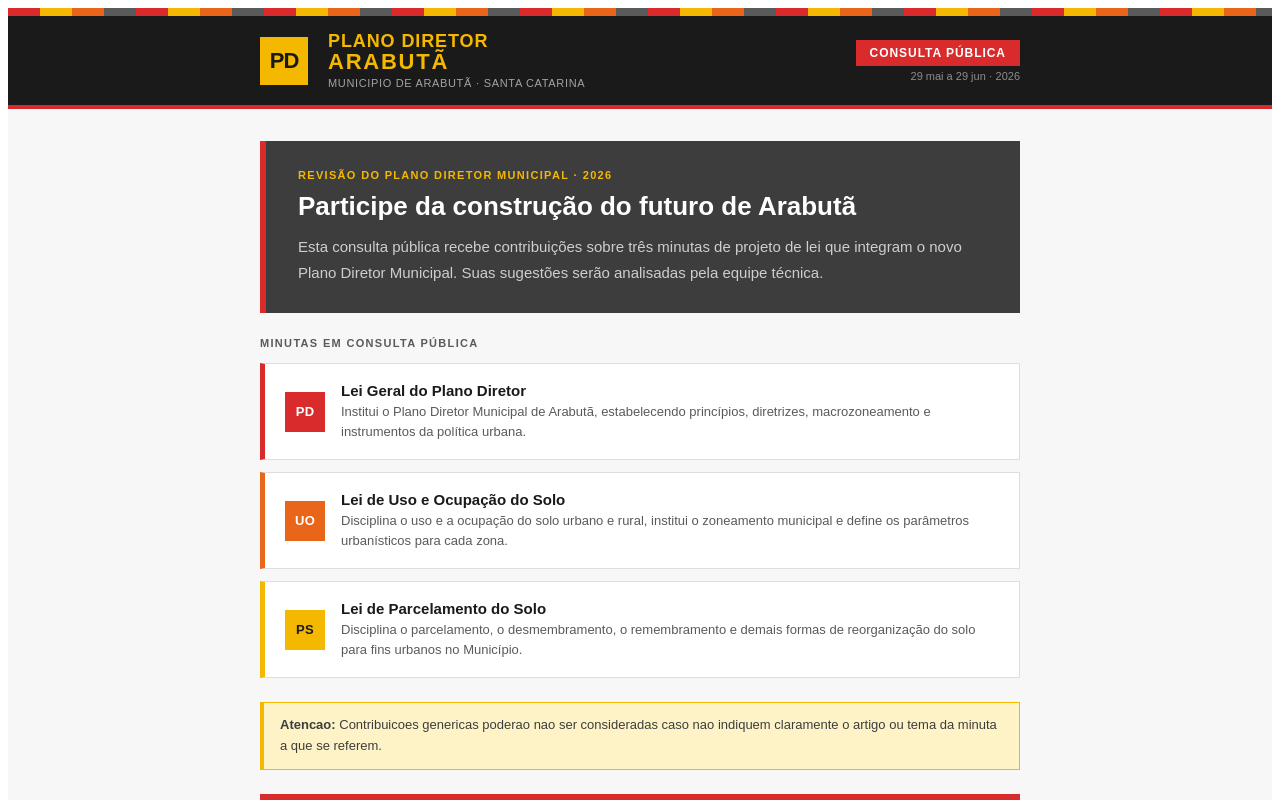
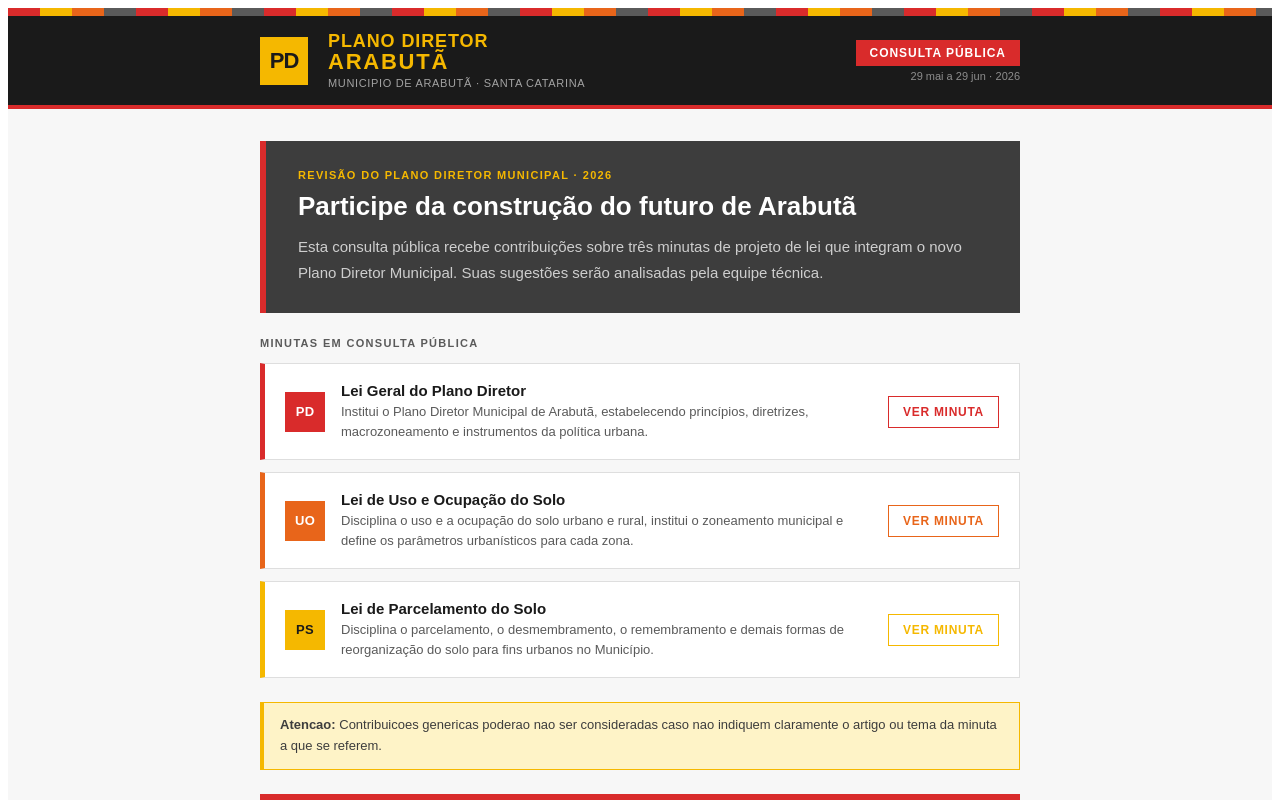
Before and after one commit to jaqueaandrade-kin/consulta-arabuta, a React (Vite) app: page / in a window 1280 px wide. Shown: the top 800 px of the page. Built offline with nearby package versions, Linux system fonts and the light colour scheme.

Commit message:
Update App.jsx

```diff
--- a/src/App.jsx
+++ b/src/App.jsx
@@ -68,6 +68,7 @@ const LEIS = [
     cor: C.vermelho,
     corEsc: C.vermelhoEsc,
     corClara: "#FDECEA",
+    link: "https://arabuta.nossoplanodiretor.com.br/documentos",
     temas: [
       "Princípios e objetivos do Plano Diretor",
       "Perímetro urbano e delimitação territorial",
@@ -99,6 +100,7 @@ const LEIS = [
     cor: C.laranja,
     corEsc: "#C04D0A",
     corClara: C.laranjaClaro,
+    link: "https://arabuta.nossoplanodiretor.com.br/documentos",
     temas: [
       "Zona Residencial (ZR)",
       "Zona de Comércio e Serviços (ZCS)",
@@ -130,6 +132,7 @@ const LEIS = [
     cor: C.amarelo,
     corEsc: "#C98F00",
     corClara: C.amareloClaro,
+    link: "https://arabuta.nossoplanodiretor.com.br/documentos",
     temas: [
       "Condições gerais para parcelamento e remembramento",
       "Dimensões mínimas e máximas de lotes",
@@ -403,10 +406,23 @@ export default function ConsultaPublica() {
                       fontWeight: "900", fontSize: 13, color: l.id === "parcelamento" ? C.preto : C.branco,
                       letterSpacing: "0.02em",
                     }}>{l.sigla}</div>
-                    <div>
+                    <div style={{ flex: 1 }}>
                       <div style={{ fontWeight: "bold", fontSize: 15, color: C.preto, marginBottom: 3 }}>{l.nome}</div>
                       <div style={{ color: C.cinzaMed, fontSize: 13, lineHeight: 1.5 }}>{l.descricao}</div>
                     </div>
+                    <a href={l.link} target="_blank" rel="noreferrer" style={{
+                      flexShrink: 0,
+                      background: C.branco,
+                      border: `1.5px solid ${l.cor}`,
+                      color: l.cor,
+                      padding: "8px 14px",
+                      fontSize: 12,
+                      fontWeight: "bold",
+                      textDecoration: "none",
+                      textTransform: "uppercase",
+                      letterSpacing: "0.06em",
+                      whiteSpace: "nowrap",
+                    }}>Ver minuta</a>
                   </div>
                 ))}
               </div>
@@ -579,7 +595,21 @@ export default function ConsultaPublica() {
                     }}>{l.sigla}</div>
                     <div style={{ flex: 1 }}>
                       <div style={{ fontWeight: "bold", fontSize: 15, color: sel ? l.corEsc : C.preto, marginBottom: 3 }}>{l.nome}</div>
-                      <div style={{ color: C.cinzaMed, fontSize: 13, lineHeight: 1.5 }}>{l.descricao}</div>
+                      <div style={{ color: C.cinzaMed, fontSize: 13, lineHeight: 1.5, marginBottom: 8 }}>{l.descricao}</div>
+                      <a href={l.link} target="_blank" rel="noreferrer"
+                        onClick={(e) => e.stopPropagation()}
+                        style={{
+                          display: "inline-block",
+                          border: `1.5px solid ${l.cor}`,
+                          color: l.cor,
+                          background: C.branco,
+                          padding: "5px 12px",
+                          fontSize: 11,
+                          fontWeight: "bold",
+                          textDecoration: "none",
+                          textTransform: "uppercase",
+                          letterSpacing: "0.06em",
+                        }}>Consultar minuta</a>
                     </div>
                     <div style={{
                       width: 22, height: 22, flexShrink: 0,
```
